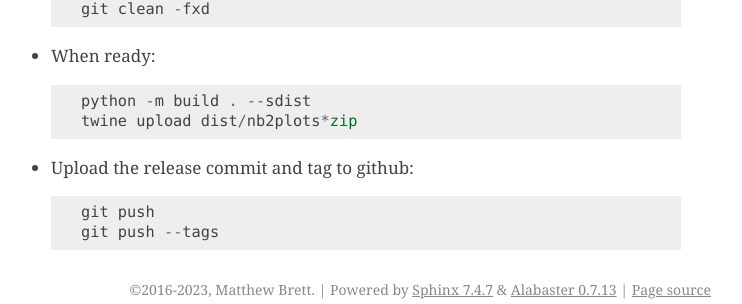
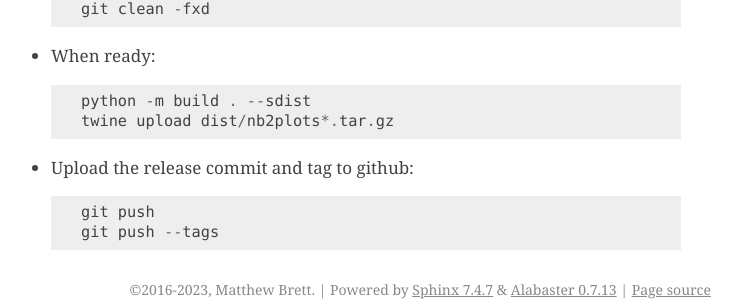
Before and after one commit to matthew-brett/nb2plots, a Sphinx documentation site: the page built from doc/devel/make_release.rst, in a window 1280 px wide. Shown: the part 1097-1401 px from the top of the page, without its empty margins (399-1141 px from the left). Built offline with Sphinx 7.4.7, drawn with Linux system fonts in a browser that asks for light colours; pages that are not in the unit, such as notebooks, are missing from menus.

Commit message:
Tar instead of zip for release

```diff
--- a/doc/devel/make_release.rst
+++ b/doc/devel/make_release.rst
@@ -54,7 +54,7 @@ Releasing nb2plots
 * When ready::
 
     python -m build . --sdist
-    twine upload dist/nb2plots*zip
+    twine upload dist/nb2plots*.tar.gz
 
 * Upload the release commit and tag to github::
 
```
